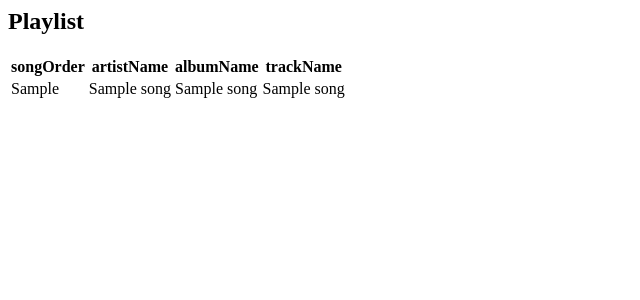
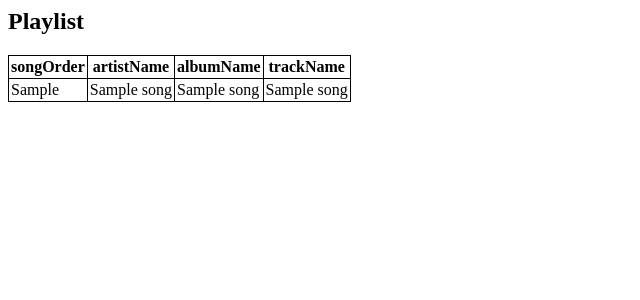
Before and after one commit to computingForSocialScience/cfss-homework-ahuanguchi, a Flask app: page /playlist/1 in a window 1280 px wide. Shown: the top 300 px of the page, without its empty margins (0-640 px from the left). Run offline with Flask 2, Linux system fonts and the light colour scheme; tables that the repository leaves empty or names only in its code hold one stand-in row (values such as "Sample post").

Commit message:
Finished Part IV

```diff
--- a/Assignment7/app.py
+++ b/Assignment7/app.py
@@ -109,7 +109,7 @@ def make_playlist_resp(playlistId):
     return render_template('playlist.html', songs=songs)
 
 
-@app.route('/addPlaylist/', methods=['GET','POST'])
+@app.route('/addPlaylist/', methods=['GET', 'POST'])
 def add_playlist():
     if request.method == 'GET':
         # This code executes when someone visits the page.
@@ -118,6 +118,7 @@ def add_playlist():
         # this code executes when someone fills out the form
         artistName = request.form['artistName']
         # YOUR CODE HERE
+        createNewPlaylist(artistName)
         return(redirect("/playlists/"))
 
 
--- /dev/null
+++ b/Assignment7/static/main.css
@@ -0,0 +1,8 @@
+table {
+  border-collapse: collapse;
+}
+
+table th, table td {
+  border: 1px solid #000;
+  padding: 2px;
+}
--- a/Assignment7/templates/playlist.html
+++ b/Assignment7/templates/playlist.html
@@ -1,6 +1,7 @@
 <html>
   <head>
     <title>Playlist</title>
+    <link rel="stylesheet" href="{{ url_for('static', filename='main.css') }}">
   </head>
   <body>
     <h2>Playlist</h2>
```
